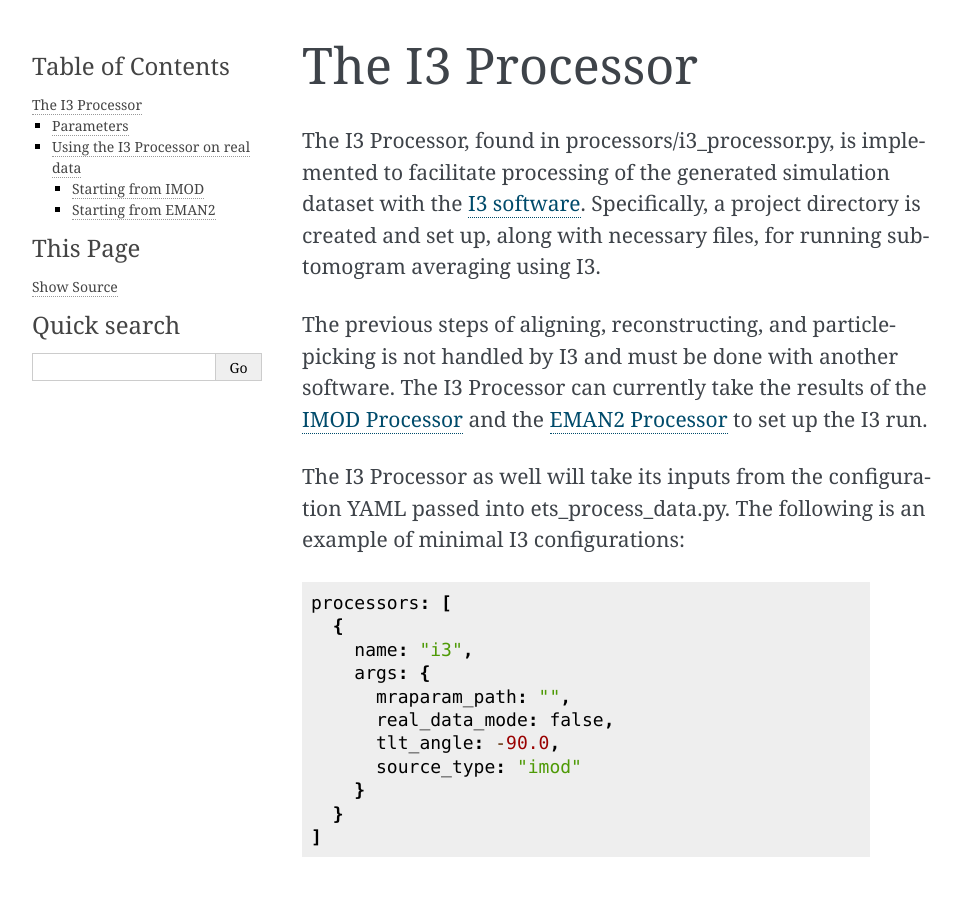
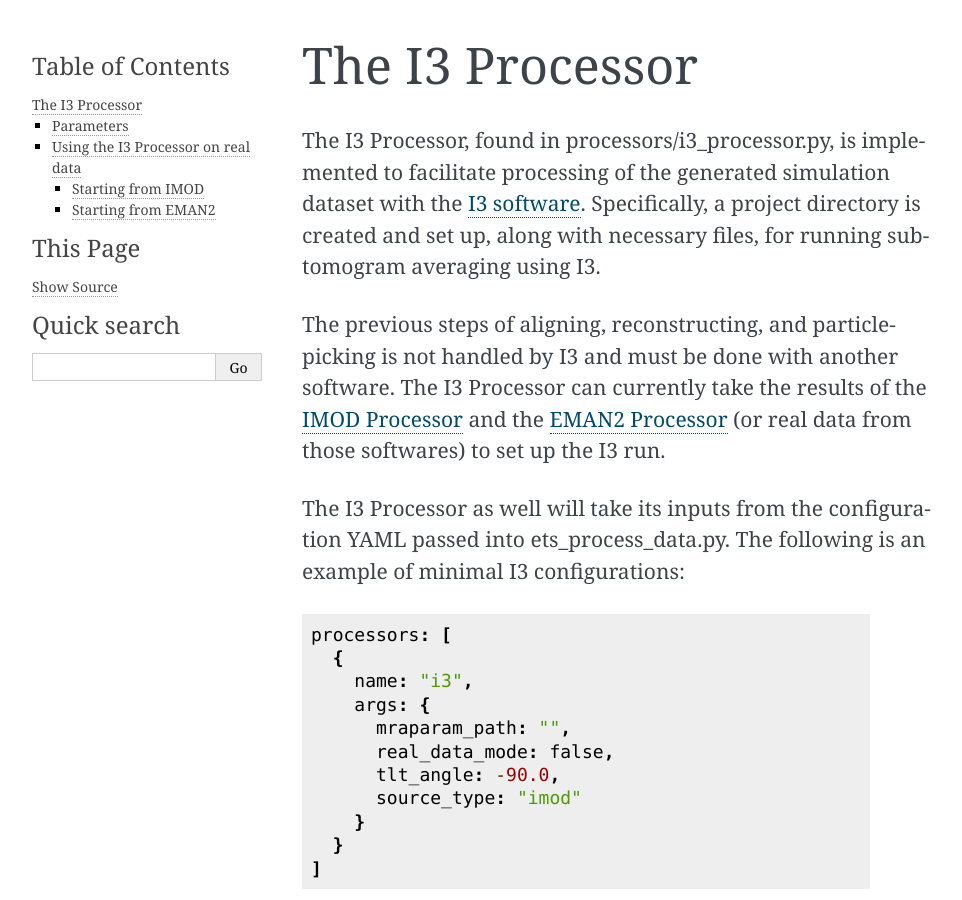
Before and after one commit to kmshin1397/ETSimulations, a Sphinx documentation site: the page built from docs/I3Processor.rst, in a window 1280 px wide and 900 px high. Shown: the whole window, without its empty margins (148-1110 px from the left). Built offline with Sphinx 7.4.7, drawn with Linux system fonts in a browser that asks for light colours.

Commit message:
Clarify some documentation wording

```diff
--- a/docs/I3Processor.rst
+++ b/docs/I3Processor.rst
@@ -2,7 +2,7 @@
 ==================
 The I3 Processor, found in processors/i3\_processor.py, is implemented to facilitate processing of the generated simulation dataset with the `I3 software <i3link>`_. Specifically, a project directory is created and set up, along with necessary files, for running sub-tomogram averaging using I3.
 
-The previous steps of aligning, reconstructing, and particle-picking is not handled by I3 and must be done with another software. The I3 Processor can currently take the results of the :ref:`IMOD Processor <imod_processor>` and the :ref:`EMAN2 Processor <eman2_processor>` to set up the I3 run.
+The previous steps of aligning, reconstructing, and particle-picking is not handled by I3 and must be done with another software. The I3 Processor can currently take the results of the :ref:`IMOD Processor <imod_processor>` and the :ref:`EMAN2 Processor <eman2_processor>` (or real data from those softwares) to set up the I3 run.
 
 The I3 Processor as well will take its inputs from the configuration YAML passed into ets\_process\_data.py. The following is an example of minimal I3 configurations: ::
 
```
